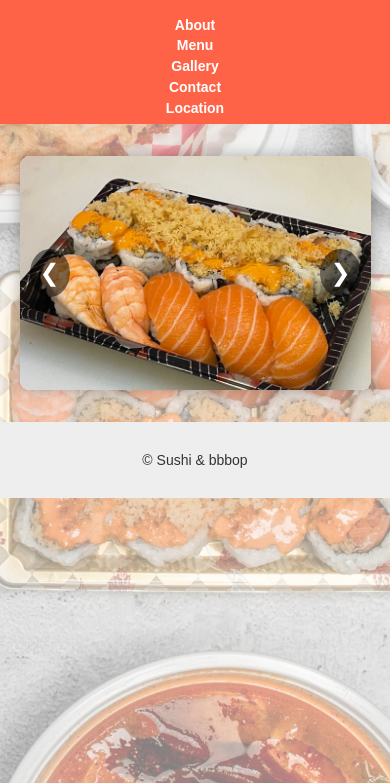
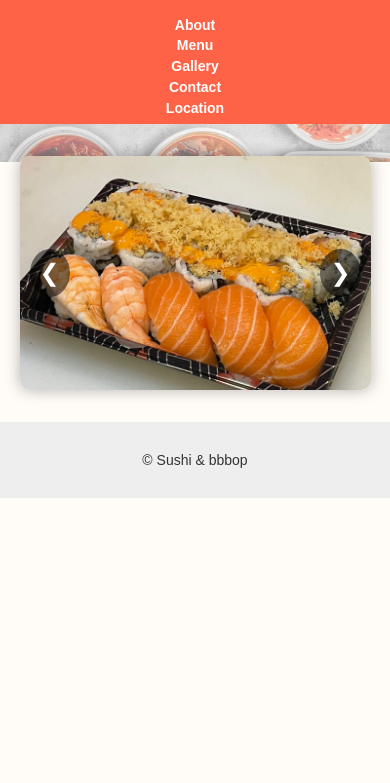
Before and after one commit to kdangyi/sbrt, a plain HTML site: page index.html in a window 390 px wide. Shown: the part 61-844 px from the top of the page. Drawn offline with Linux system fonts and the light colour scheme.

Commit message:
Add files via upload

```diff
--- a/style.css
+++ b/style.css
@@ -28,6 +28,14 @@ body::before {
   background-color: rgba(255, 255, 255, 0.5); /* 밝은 반투명 흰색 레이어 */
   backdrop-filter: blur(0px); /* 뿌연 효과 */
   z-index: -1;
+}
+
+@media (max-width: 650px) {
+  body {
+    background-size: contain;  /* 전체 이미지 보이도록 */
+    background-attachment: scroll; /* 모바일에서 fixed는 버그 있을 수 있어 제거 */
+    background-position: top center;
+  }
 }
 
 /* 헤더 */
```
